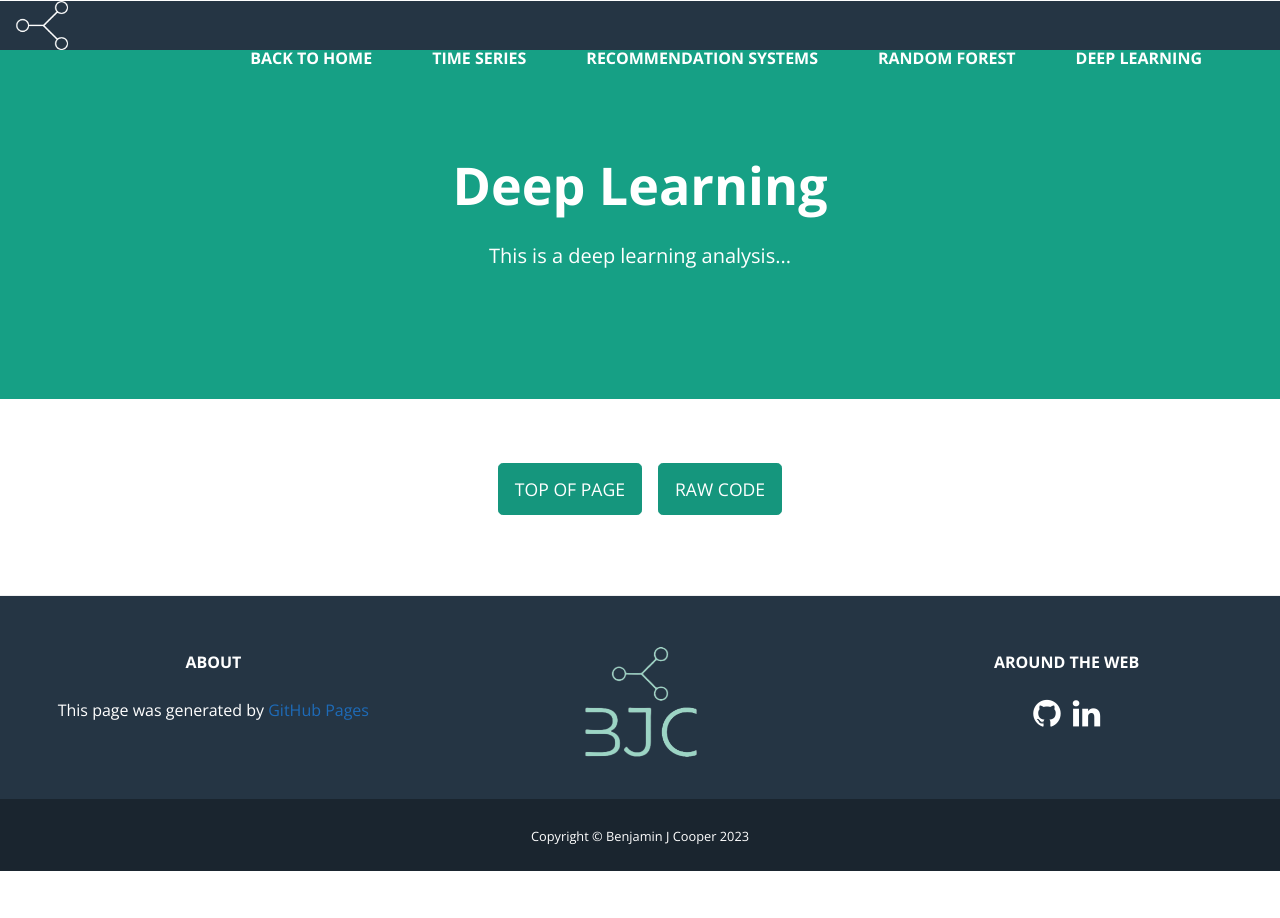
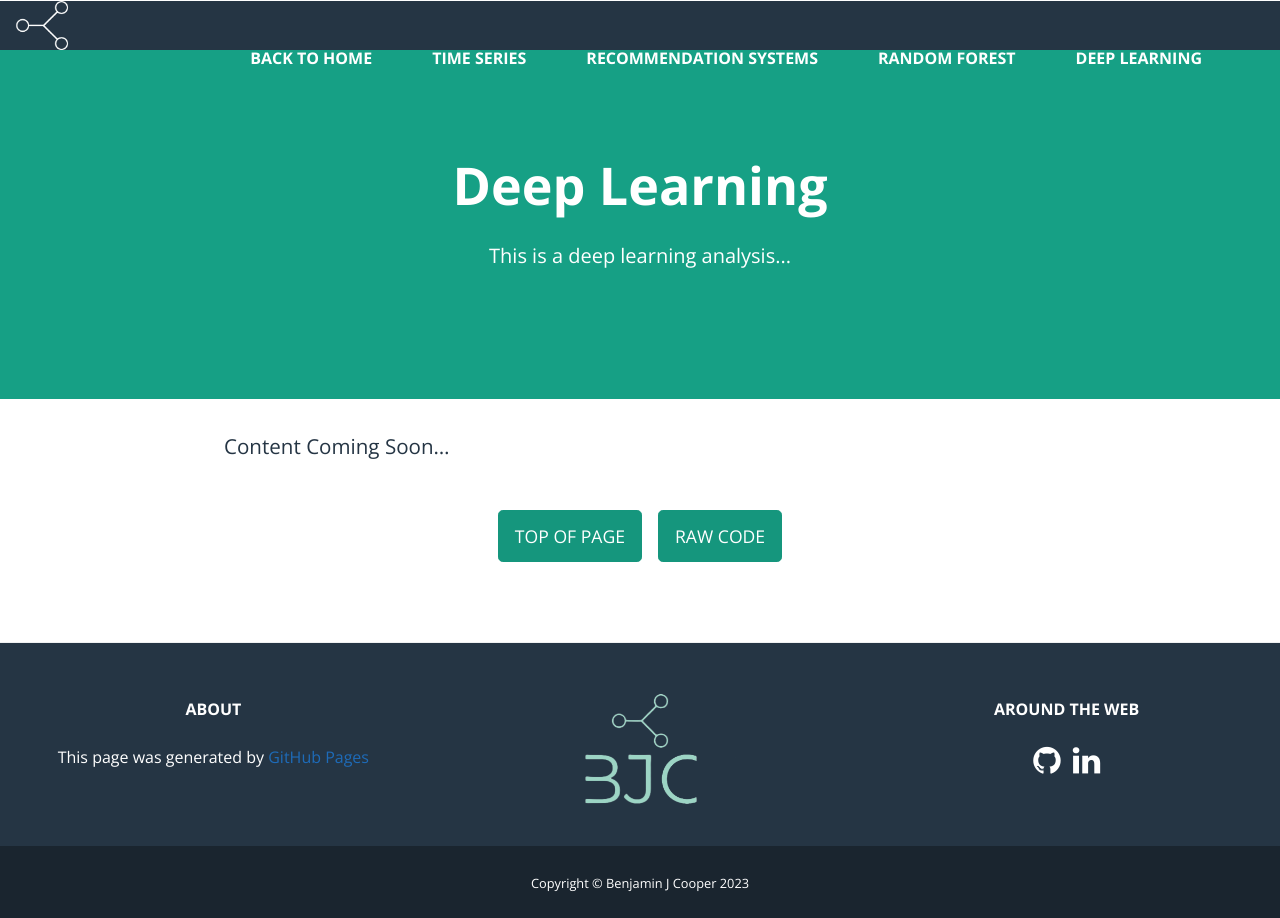
Before and after one commit to benjamin-j-cooper/benjamin-j-cooper.github.io, a Jekyll site: the page built from docs/dl.md, in a window 1280 px wide. Built offline with Jekyll 4.4.1, drawn with Linux system fonts in a browser that asks for light colours; nearby versions of some CDN libraries.

Commit message:
troubleshooting header

```diff
--- a/docs/_includes/nav.html
+++ b/docs/_includes/nav.html
@@ -2,7 +2,7 @@
 <!-- Navigation-->
 <header class="nav-header">
     <!-- Logo -->
-    <a href="#page-top" class="logo"><img src="assets/images/bjc-logo3-nb-light.png" style="width: 60px;" href="#page-top"></a>
+    <div href="#page-top" class="logo"><img src="assets/images/bjc-logo3-nb-light.png" style="width: 60px;" href="#page-top"></div>
     <!-- Hamburger icon -->
     <input class="side-menu" type="checkbox" id="side-menu"/>
     <label class="hamb" for="side-menu"><span class="hamb-line"></span></label>
--- /dev/null
+++ b/docs/_includes/projects/dl_project.md
@@ -0,0 +1 @@
+### Content Coming Soon...
--- a/docs/_sass/jekyll-theme-cayman.scss
+++ b/docs/_sass/jekyll-theme-cayman.scss
@@ -506,6 +506,8 @@ a {
 /* Logo */
 .logo{
   display: flex;
+  justify-content: space-between;
+  align-items: center;
   margin-right: auto;
   color: #fff;
   font-size: 60px;
--- a/docs/dl.md
+++ b/docs/dl.md
@@ -4,6 +4,8 @@ title: Deep Learning
 description: This is a deep learning analysis...
 ---
 
+{% include projects/dl_project.md %}
+
 <div class="btn-container flex-parent jc-center">
     <span><a href="#page-top" class="btn margin-right text-uppercase">Top of Page</a></span>
     <span><a href="https://gist.github.com/benjamin-j-cooper/199066be1182152361cadcaee8f05a5b" class="btn text-uppercase" target="_blank">Raw Code</a></span>
```
Also changed, not shown: docs/_includes/projects/rf_project.md (added, +1 -0 lines), docs/_includes/projects/rs_project.md (added, +1 -0 lines), docs/rf.md (+2 -0 lines), docs/rs.md (+2 -0 lines).
